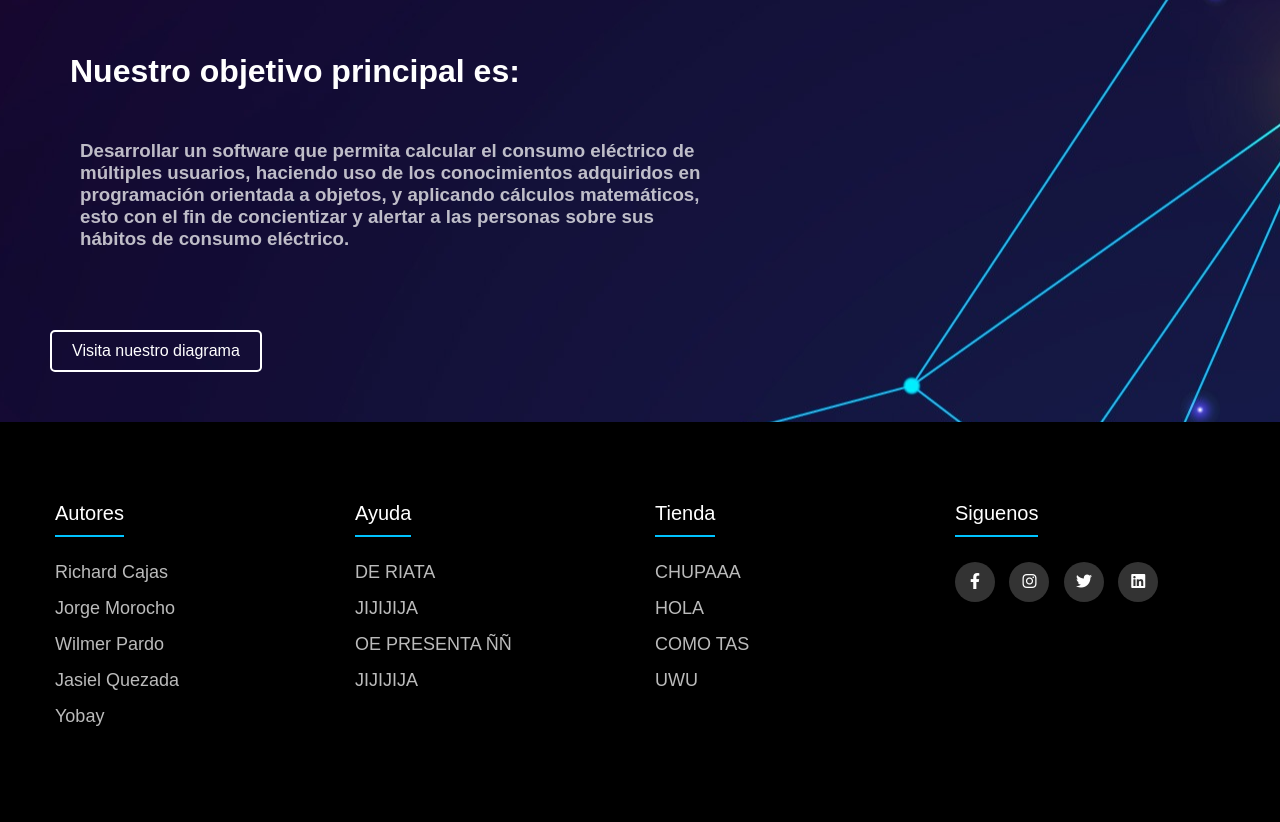
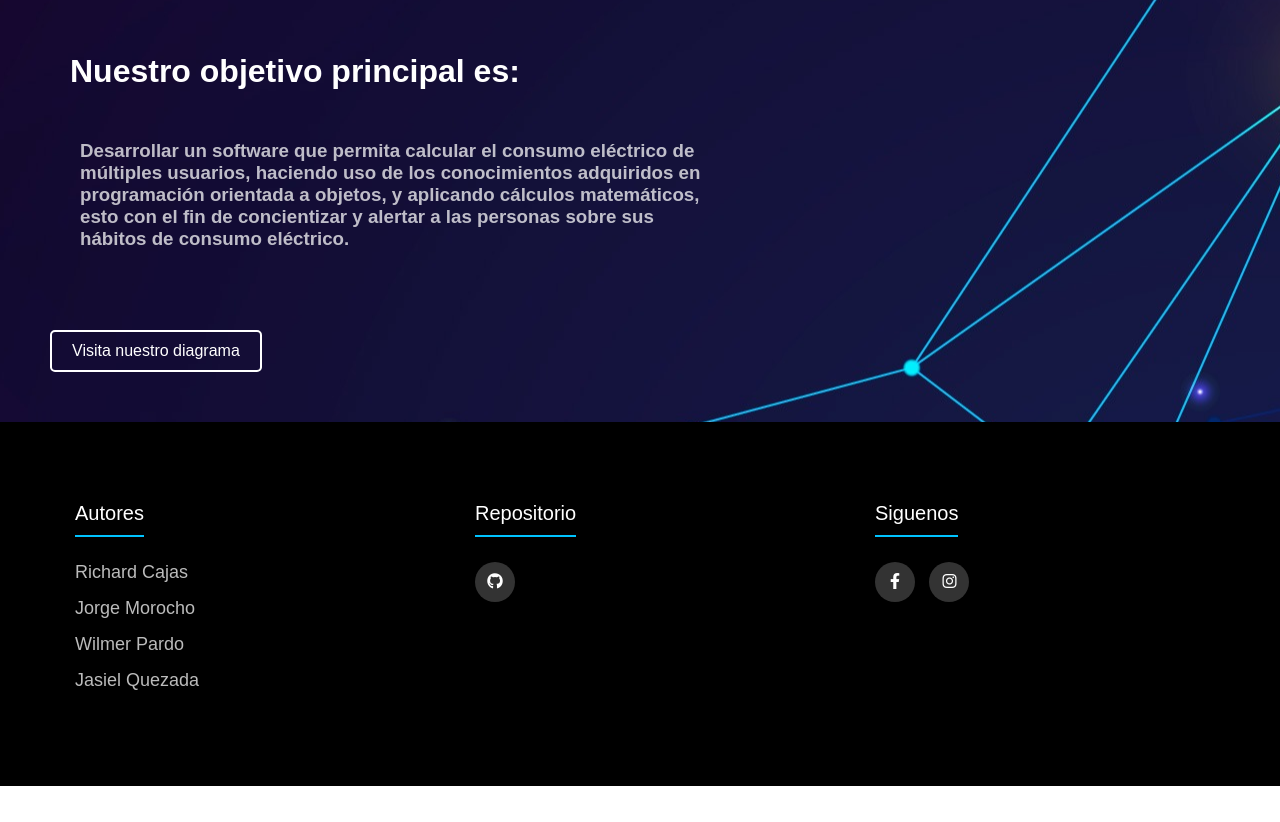
Before and after one commit to Jasiel2023/Jasiel2023.githu.io, a plain HTML site: page index.html in a window 1280 px wide. Shown: the part 395-1217 px from the top of the page. After the commit the page ends 1181 px from the top, so only its background shows below. Drawn offline with Linux system fonts and the light colour scheme.

Commit message:
Arreglo de links

```diff
--- a/index.html
+++ b/index.html
@@ -53,42 +53,26 @@
   <footer class="footer">
    <div class="container">
        <div class="footer-row">
-             <div class="footer-links">
+             <div style= "margin: 0 auto; width: 30%;"class="footer-links">
                  <h4> Autores</h4>
                  <ul>
-                  <li><a href="#">Richard Cajas</a></li>
-                  <li><a href="#">Jorge Morocho</a></li>
-                  <li><a href="#">Wilmer Pardo</a></li>
-                  <li><a href="#">Jasiel Quezada</a></li>
-                  <li><a href="#">Yobay</a></li>
+                  <li><a href="https://github.com/RichardC022">Richard Cajas</a></li>
+                  <li><a href="https://github.com/LighTningTnT">Jorge Morocho</a></li>
+                  <li><a href="https://github.com/WilmerPardo">Wilmer Pardo</a></li>
+                  <li><a href="https://github.com/Jasiel2023">Jasiel Quezada</a></li>
                 </ul>
              </div>
-             <div class="footer-links">
-              <h4> Ayuda</h4>
-              <ul>
-               <li><a href="#">DE RIATA</a></li>
-               <li><a href="#">JIJIJIJA</a></li>
-               <li><a href="#">OE PRESENTA ÑÑ</a></li>
-               <li><a href="#">JIJIJIJA</a></li>
-
-              </ul>
-            </div>
-          <div class="footer-links">
-            <h4> Tienda</h4>
-            <ul>
-             <li><a href="#">CHUPAAA</a></li>
-             <li><a href="#">HOLA</a></li>
-             <li><a href="#">COMO TAS</a></li>
-             <li><a href="#">UWU</a></li>
-           </ul>
-         </div>
-         <div class="footer-links">
+            <div style= "margin: 0 auto; width:30%;"class="footer-links">
+              <h4>Repositorio</h4>
+              <div class="social-link">
+               <a href="https://github.com/Jasiel2023/ConsumoElectrico"> <i  class="fab fa-github"></i></a>
+              </div>
+          </div>
+         <div style= "margin: 0 auto; width:30%;"class="footer-links">
            <h4> Siguenos</h4>
            <div class="social-link">
-            <a href="a"> <i class="fab fa-facebook-f"></i></a>
+            <a href="https://www.facebook.com/profile.php?id=61553713722252"> <i class="fab fa-facebook-f"></i></a>
             <a href="a"> <i class="fab fa-instagram"></i></a>
-            <a href="a"> <i class="fab fa-twitter"></i></a>
-            <a href="a"> <i class="fab fa-linkedin"></i></a>
            </div>
        </div>
    </div>
```
